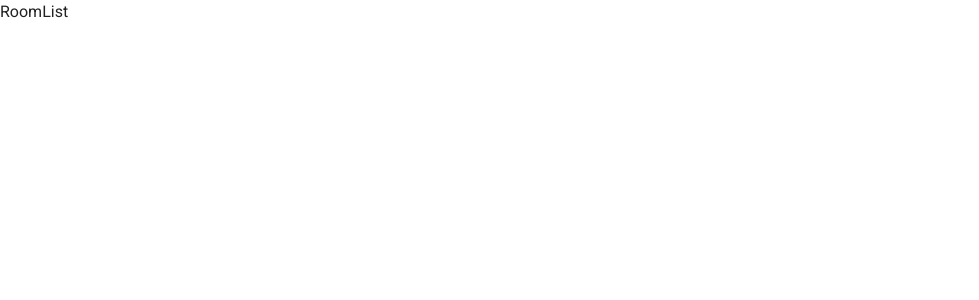
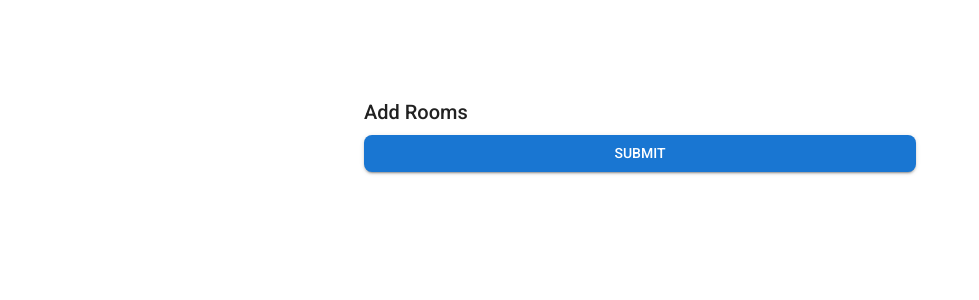
Before and after one commit to Manku27/hotel-admin, a React (Vite) app: page /rooms in a window 1280 px wide. Shown: the top 300 px of the page, without its empty margins (0-979 px from the left). Built offline with nearby package versions, Linux system fonts and the light colour scheme.

Commit message:
add room form

```diff
--- a/src/App.tsx
+++ b/src/App.tsx
@@ -4,9 +4,9 @@ import '@fontsource/roboto/500.css';
 import '@fontsource/roboto/700.css';
 
 import { createBrowserRouter, RouterProvider } from 'react-router-dom';
-import { RoomList } from './rooms/RoomsList';
 import { AddGuestsForm } from './guests/AddGuestsForm';
 import AddHotelForm from './hotels/AddHotelForm';
+import AddRoomForm from './rooms/AddRoomForm';
 
 const router = createBrowserRouter([
   {
@@ -19,7 +19,7 @@ const router = createBrowserRouter([
   },
   {
     path: '/rooms',
-    element: <RoomList />,
+    element: <AddRoomForm />,
   },
   {
     path: '/addGuest',
--- a/src/hotels/AddHotelForm.tsx
+++ b/src/hotels/AddHotelForm.tsx
@@ -19,7 +19,7 @@ const initialValues: Hotel = {
   gstNumber: '',
 };
 
-export const AddHotelForm = () => {
+const AddHotelForm = () => {
   const handleSubmit = (values: Hotel) => {
     console.log('Hotel form:', values);
   };
--- a/src/rooms/AddRoomForm.tsx
+++ b/src/rooms/AddRoomForm.tsx
@@ -1,3 +1,71 @@
-export const AddRoomForm = () => {
-  return <div>AddRoomForm</div>;
+import { Button, Container, Grid, TextField, Typography } from '@mui/material';
+import { Formik, Form, Field, ErrorMessage } from 'formik';
+import * as yup from 'yup';
+import { AddRoom } from './roomTypes';
+import { RoomType, roomTypeValues } from './roomConstants';
+
+const validationSchema = yup.object().shape({
+  roomNumbers: yup
+    .array()
+    .of(
+      yup.string().required('String is required').min(2, 'String is too short')
+    )
+    .min(1, 'Array must contain at least one item')
+    .max(5, 'Array exceeds maximum length'),
+  defaultPricePerNight: yup.number().required('A default price is required'),
+  type: yup
+    .string()
+    .oneOf(roomTypeValues, 'Invalid room type')
+    .required('Room type is required'),
+  customType: yup.string().when('type', {
+    is: RoomType.OTHER,
+    then: (schema) => schema.required('Custom type is required for OTHER'), // customType is required
+    otherwise: (schema) => schema.notRequired(),
+  }),
+});
+
+const initialValues: any = {
+  roomNumbers: [],
+  defaultPricePerNight: null,
+  type: '',
+  customType: '',
 };
+
+const AddRoomForm = () => {
+  const handleSubmit = (values: AddRoom) => {
+    console.log('Room form:', values);
+  };
+
+  return (
+    <Container maxWidth="sm" sx={{ padding: '6rem' }}>
+      <Grid container spacing={2}>
+        <Grid item xs={12}>
+          <Formik
+            initialValues={initialValues}
+            validationSchema={validationSchema}
+            onSubmit={handleSubmit}
+          >
+            {({ errors }) => (
+              <Form>
+                <Typography variant="h6" gutterBottom>
+                  Add Rooms
+                </Typography>
+
+                <Button
+                  type="submit"
+                  variant="contained"
+                  color="primary"
+                  fullWidth
+                >
+                  Submit
+                </Button>
+              </Form>
+            )}
+          </Formik>
+        </Grid>
+      </Grid>
+    </Container>
+  );
+};
+
+export default AddRoomForm;
--- a/src/rooms/roomConstants.ts
+++ b/src/rooms/roomConstants.ts
@@ -28,3 +28,5 @@ export const ROOM_TYPE_LIST = Object.keys(RoomType).map((key) => ({
   id: RoomType[key as keyof typeof RoomType],
   label: RoomTypeLabel[key as keyof typeof RoomTypeLabel],
 }));
+
+export const roomTypeValues = Object.values(RoomType);
```
Also changed, not shown: src/rooms/roomTypes.ts (+4 -3 lines).
